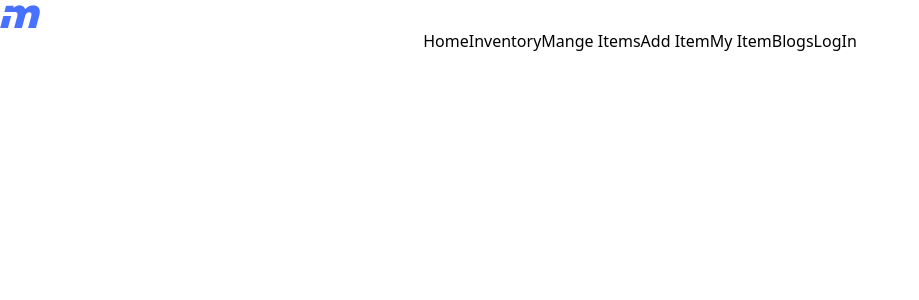
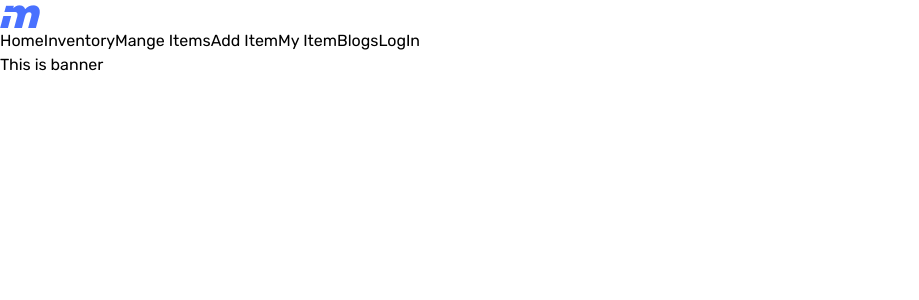
Before and after one commit to NishatFariza/motors-car-client, a React (Create React App) app: page / in a window 1280 px wide. Shown: the top 300 px of the page, without its empty margins (0-919 px from the left). Built offline with nearby package versions, Linux system fonts and the light colour scheme.

Commit message:
font family added

```diff
--- a/src/App.css
+++ b/src/App.css
@@ -1,38 +1,5 @@
-.App {
-  text-align: center;
+@import url('https://fonts.googleapis.com/css2?family=Rubik:ital,wght@0,300;0,400;0,500;0,600;0,700;0,800;0,900;1,300;1,400;1,500;1,600;1,700;1,800&display=swap');
+
+body{
+  font-family: 'Rubik', sans-serif;
 }
-
-.App-logo {
-  height: 40vmin;
-  pointer-events: none;
-}
-
-@media (prefers-reduced-motion: no-preference) {
-  .App-logo {
-    animation: App-logo-spin infinite 20s linear;
-  }
-}
-
-.App-header {
-  background-color: #282c34;
-  min-height: 100vh;
-  display: flex;
-  flex-direction: column;
-  align-items: center;
-  justify-content: center;
-  font-size: calc(10px + 2vmin);
-  color: white;
-}
-
-.App-link {
-  color: #61dafb;
-}
-
-@keyframes App-logo-spin {
-  from {
-    transform: rotate(0deg);
-  }
-  to {
-    transform: rotate(360deg);
-  }
-}
--- a/src/App.js
+++ b/src/App.js
@@ -1,6 +1,7 @@
 
-import { Routes } from 'react-router-dom';
+import { Route, Routes } from 'react-router-dom';
 import './App.css';
+import Home from './pages/HomePage/Home/Home';
 import Header from './pages/Shared/Header/Header';
 
 function App() {
@@ -8,7 +9,7 @@ function App() {
     <div className="App">
       <Header></Header>
       <Routes>
-
+        <Route path='/' element={<Home></Home>}>Home</Route>
       </Routes>
     </div>
   );
--- /dev/null
+++ b/src/pages/HomePage/Banner/Banner.jsx
@@ -0,0 +1,11 @@
+import React from 'react';
+
+const Banner = () => {
+    return (
+        <div>
+            <h1>This is banner</h1>
+        </div>
+    );
+};
+
+export default Banner;
--- /dev/null
+++ b/src/pages/HomePage/Home/Home.jsx
@@ -0,0 +1,12 @@
+import React from 'react';
+import Banner from '../Banner/Banner';
+
+const Home = () => {
+    return (
+        <div>
+            <Banner></Banner>
+        </div>
+    );
+};
+
+export default Home;
```
Also changed, not shown: src/pages/HomePage/Banner/Banner.css (added).
